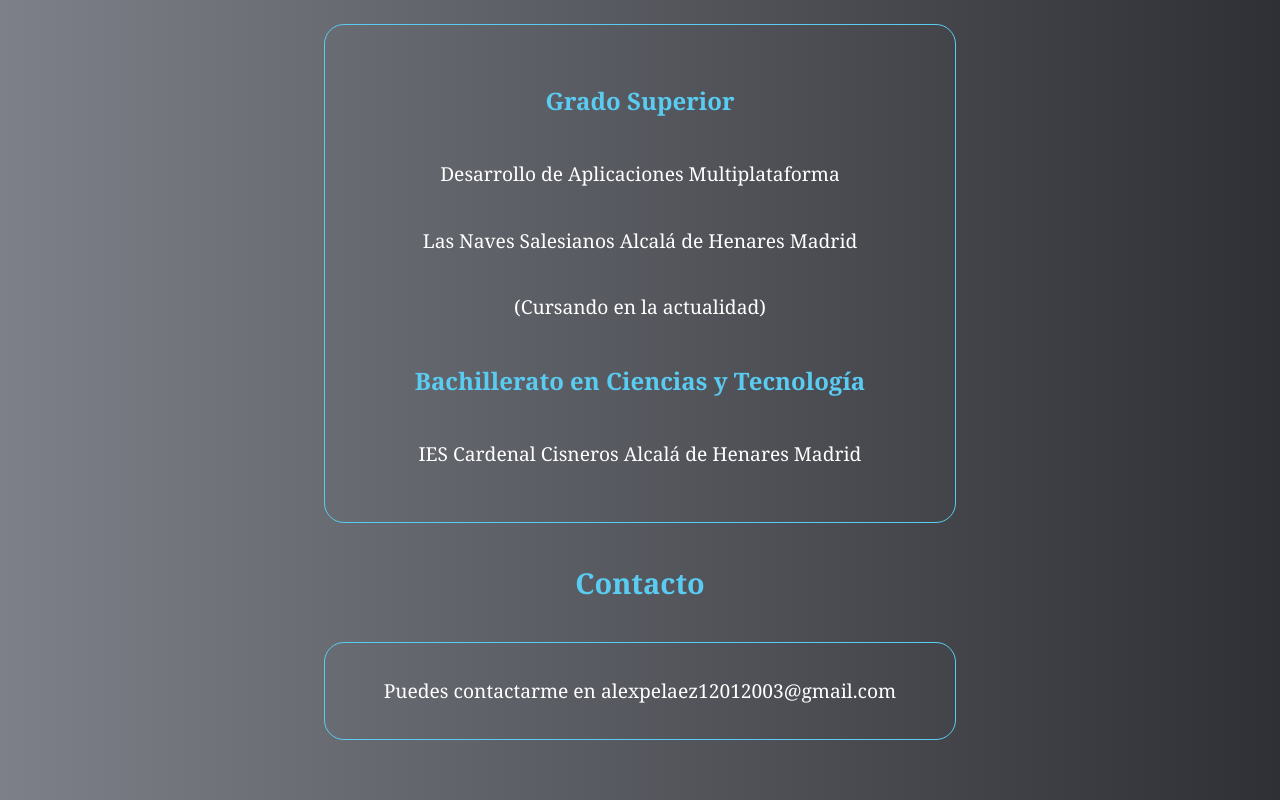
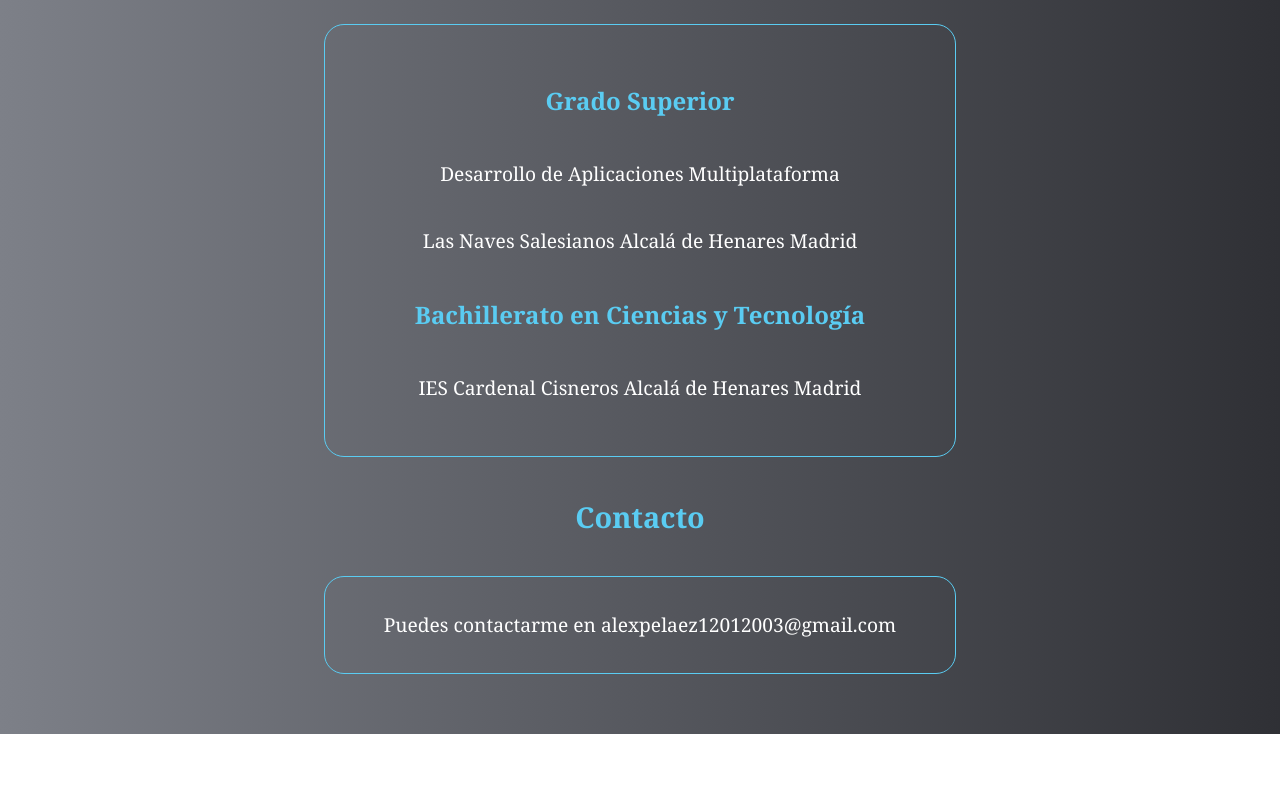
Before and after one commit to Champii12/portfolio, a React (Vite) app: page / in a window 1280 px wide. Shown: the part 875-1675 px from the top of the page. After the commit the page ends 1609 px from the top, so only its background shows below. Built offline with nearby package versions, Linux system fonts and the light colour scheme.

Commit message:
actualizacion cursos

```diff
--- a/src/App.jsx
+++ b/src/App.jsx
@@ -35,7 +35,6 @@ function App() {
               <h3>Grado Superior</h3>
               <p>Desarrollo de Aplicaciones Multiplataforma</p>
               <p>Las Naves Salesianos Alcalá de Henares Madrid</p>
-              <p>(Cursando en la actualidad)</p>
               <h3>Bachillerato en Ciencias y Tecnología</h3>
               <p>IES Cardenal Cisneros Alcalá de Henares Madrid</p>
             </div>
```
